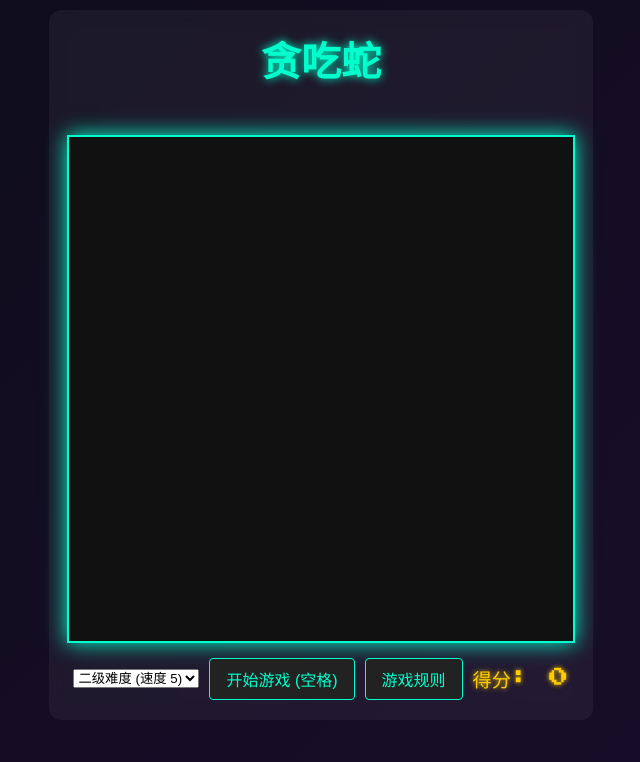
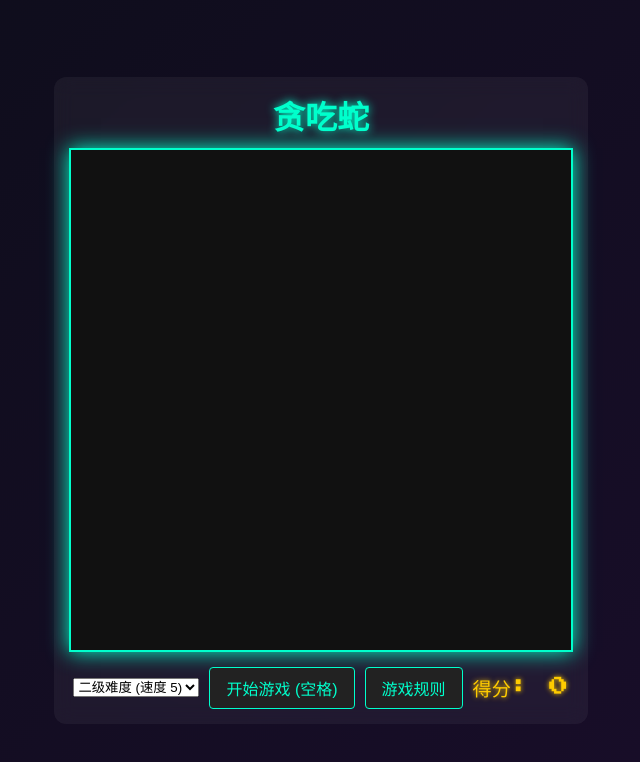
Before and after one commit to xhx-game/xhx-game.github.io, a plain HTML site: page snake/index.html in a window 1280 px wide. Shown: the whole page, without its empty margins (319-959 px from the left). Drawn offline with Linux system fonts and the light colour scheme.

Commit message:
first commit

```diff
--- a/snake/style.css
+++ b/snake/style.css
@@ -15,25 +15,29 @@ body {
   display: flex;
   flex-direction: column;
   align-items: center;
-  justify-content: flex-start;
+  justify-content: center;
   min-height: 100vh;
+  overflow: hidden;
+  /* 防止出现滚动条 */
 }
 
 .container {
   backdrop-filter: blur(10px);
   background: var(--glass-bg);
   border-radius: 12px;
-  padding: 20px;
-  padding: 20px;
-  margin-top: 10px;
+  padding: 15px;
+  margin: 0;
   display: flex;
   flex-direction: column;
   align-items: center;
+  max-height: 98vh;
+  /* 留出一点边距 */
+  box-sizing: border-box;
 }
 
 h1 {
-  margin-top: 0;
-  font-size: 2.5rem;
+  margin: 0 0 10px 0;
+  font-size: min(2rem, 5vh);
   color: var(--accent-neon);
   text-shadow: 0 0 10px var(--accent-neon);
 }
@@ -42,10 +46,14 @@ canvas {
   background: #111;
   border: 2px solid var(--accent-neon);
   box-shadow: 0 0 20px var(--accent-neon);
-  margin-top: 20px;
-  width: 100%;
-  max-width: 600px;
+  margin-top: 0;
+  width: auto;
   height: auto;
+  /* 关键：限制最大尺寸为屏幕高度的 65% 或 宽度限制 */
+  max-height: 65vh;
+  max-width: 65vh;
+  /* 保持宽高比，虽然这里width/height属性已经定义了比例，但以防万一 */
+  aspect-ratio: 1 / 1;
 }
 
 .controls {
```
